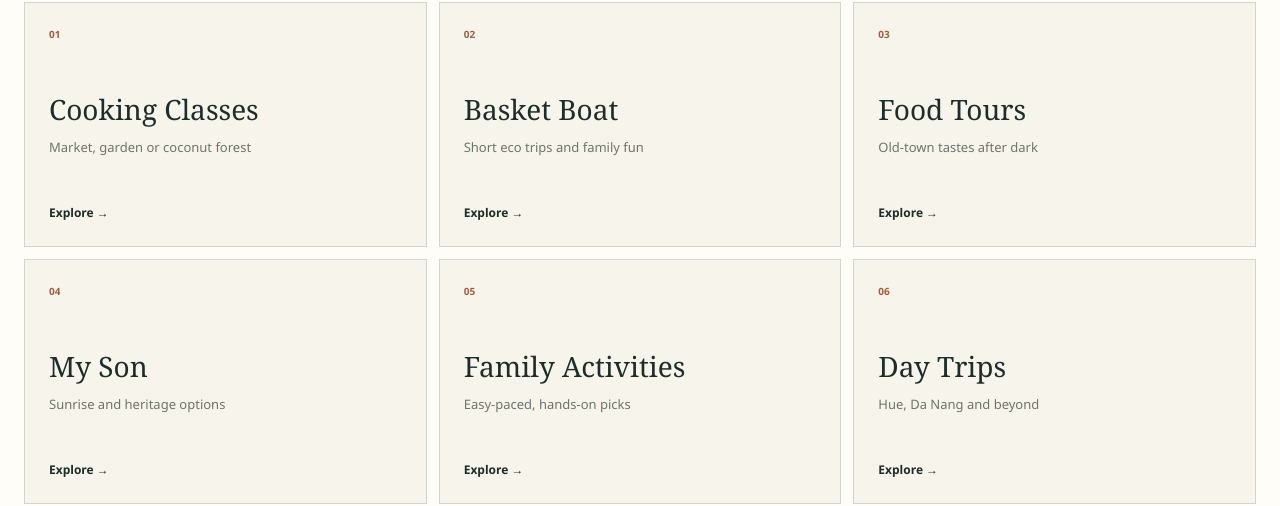
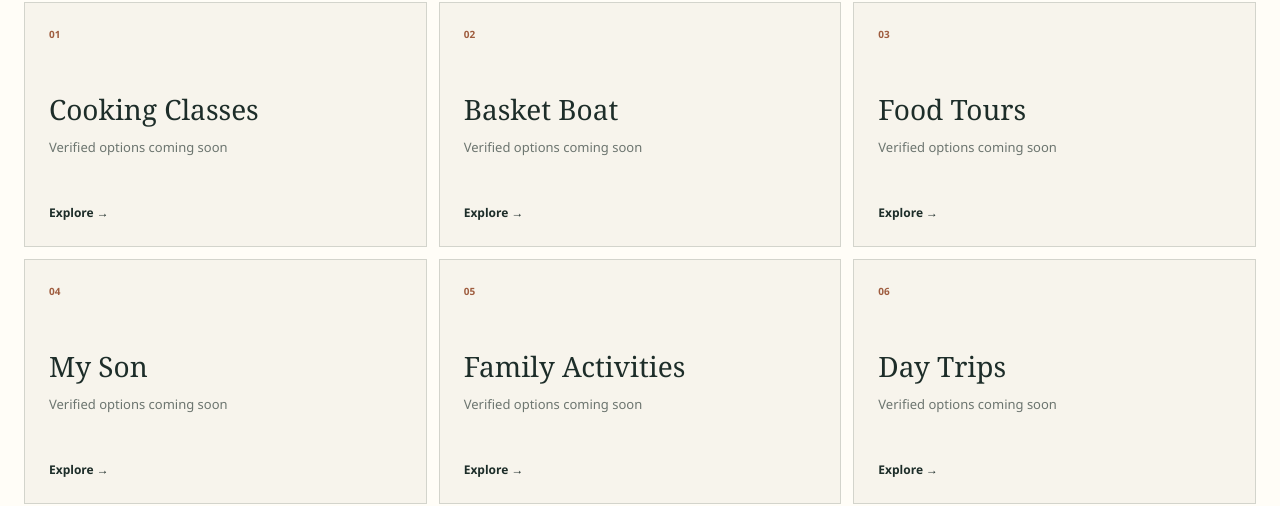
Before and after one commit to hoianlocaldays-gif/hoianlocaldays, a Next.js app: page / in a window 1280 px wide. Shown: the part 1050-1556 px from the top of the page. Built offline with nearby package versions, Linux system fonts and the light colour scheme; no server answers.

Commit message:
Remove remaining legacy tour references

```diff
--- a/app/page.tsx
+++ b/app/page.tsx
@@ -5,12 +5,12 @@ import { PlanMyDay } from "@/components/plan-my-day";
 import { organizationJsonLd, websiteJsonLd } from "@/lib/jsonld";
 
 const categories = [
-  { name: "Cooking Classes", href: "/cooking-classes-hoi-an", note: "Market, garden or coconut forest" },
-  { name: "Basket Boat", href: "/basket-boat-hoi-an", note: "Short eco trips and family fun" },
-  { name: "Food Tours", href: "/food-tours-hoi-an", note: "Old-town tastes after dark" },
-  { name: "My Son", href: "/my-son-tours-from-hoi-an", note: "Sunrise and heritage options" },
-  { name: "Family Activities", href: "/hoi-an-with-kids", note: "Easy-paced, hands-on picks" },
-  { name: "Day Trips", href: "/day-trips-from-hoi-an", note: "Hue, Da Nang and beyond" },
+  { name: "Cooking Classes", href: "/cooking-classes-hoi-an", note: "Verified options coming soon" },
+  { name: "Basket Boat", href: "/basket-boat-hoi-an", note: "Verified options coming soon" },
+  { name: "Food Tours", href: "/food-tours-hoi-an", note: "Verified options coming soon" },
+  { name: "My Son", href: "/my-son-tours-from-hoi-an", note: "Verified options coming soon" },
+  { name: "Family Activities", href: "/hoi-an-with-kids", note: "Verified options coming soon" },
+  { name: "Day Trips", href: "/day-trips-from-hoi-an", note: "Verified options coming soon" },
 ];
 
 const audiences = [
```
